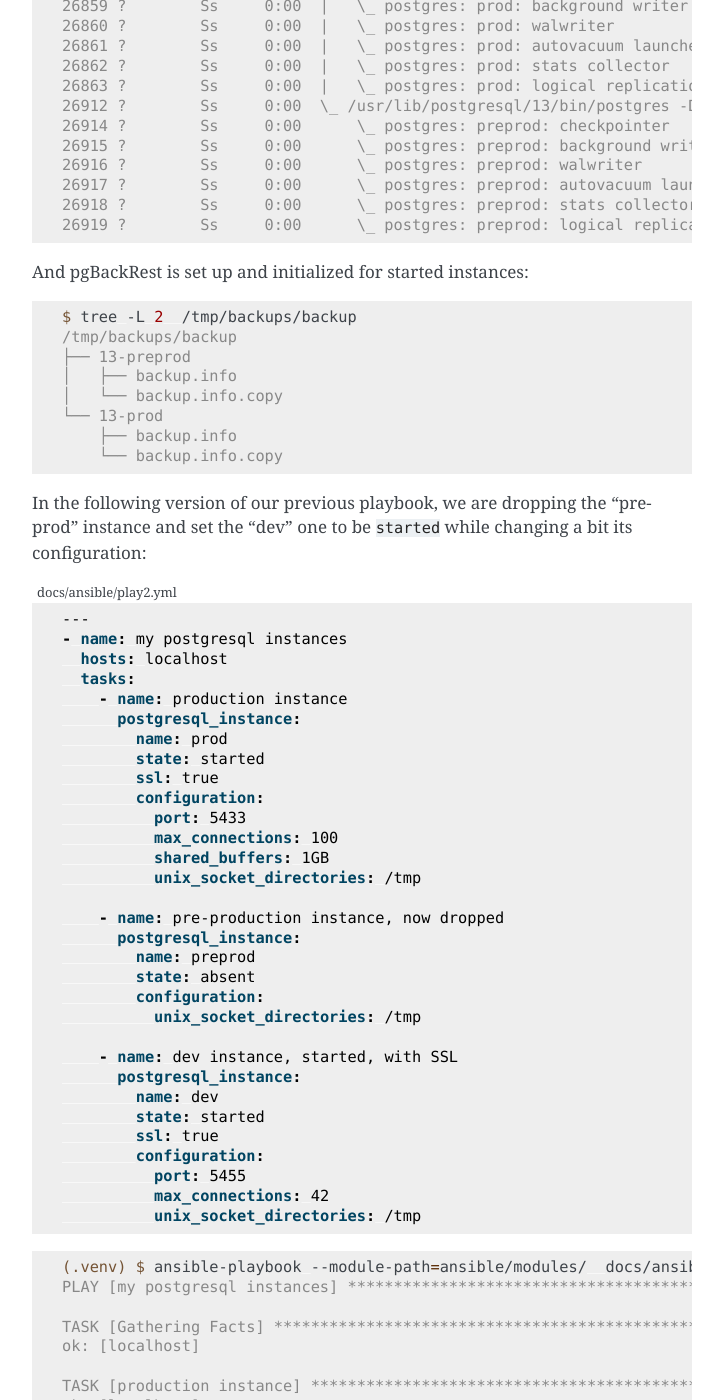
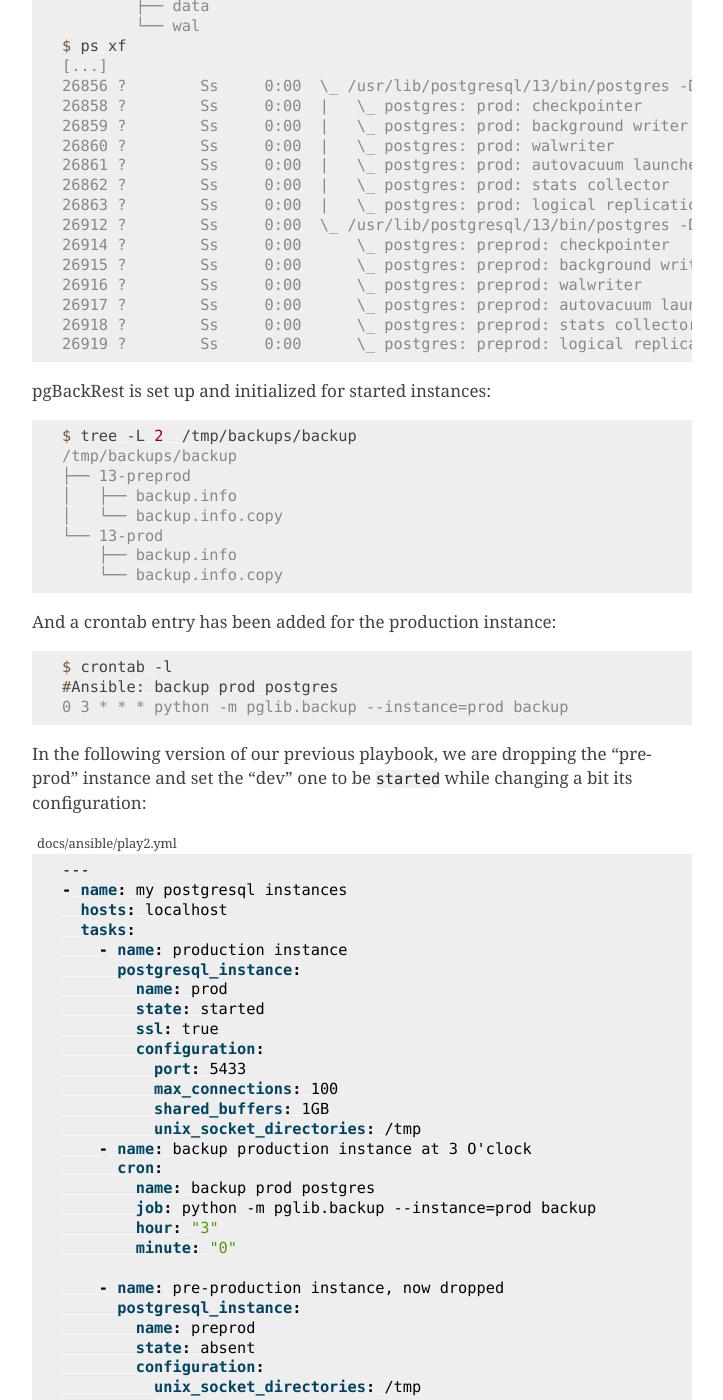
Before and after one commit to dlax/pglift, a Sphinx documentation site: the page built from docs/ansible.rst, in a window 1280 px wide and 1400 px high, scrolled down 2188 px. Shown: the whole window, without its empty margins (388-1111 px from the left). Built offline with Sphinx 7.4.7, drawn with Linux system fonts in a browser that asks for light colours; some of the changed text lies outside the part shown.

Commit message:
Schedule a backup using cron in Ansible examples

```diff
--- a/docs/ansible.rst
+++ b/docs/ansible.rst
@@ -110,6 +110,13 @@
     └── 13-prod
         ├── backup.info
         └── backup.info.copy
+
+And a crontab entry has been added for the production instance:
+::
+
+    $ crontab -l
+    #Ansible: backup prod postgres
+    0 3 * * * python -m pglib.backup --instance=prod backup
 
 
 In the following version of our previous playbook, we are dropping the "preprod"
--- a/docs/ansible/play1.yml
+++ b/docs/ansible/play1.yml
@@ -12,6 +12,12 @@
           max_connections: 100
           shared_buffers: 1GB
           unix_socket_directories: /tmp
+    - name: backup production instance at 3 O'clock
+      cron:
+        name: backup prod postgres
+        job: python -m pglib.backup --instance=prod backup
+        hour: "3"
+        minute: "0"
 
     - name: pre-production instance
       postgresql_instance:
--- a/docs/ansible/play2.yml
+++ b/docs/ansible/play2.yml
@@ -12,6 +12,12 @@
           max_connections: 100
           shared_buffers: 1GB
           unix_socket_directories: /tmp
+    - name: backup production instance at 3 O'clock
+      cron:
+        name: backup prod postgres
+        job: python -m pglib.backup --instance=prod backup
+        hour: "3"
+        minute: "0"
 
     - name: pre-production instance, now dropped
       postgresql_instance:
--- a/docs/ansible/play3.yml
+++ b/docs/ansible/play3.yml
@@ -6,6 +6,10 @@
       postgresql_instance:
         name: prod
         state: absent
+    - name: drop backup schedule task
+      cron:
+        name: backup prod postgres
+        state: absent
 
     - name: dev instance, dropped
       postgresql_instance:
```
Also changed, not shown: other parts of docs/ansible.rst (+1 -1 lines), 2 other files.
